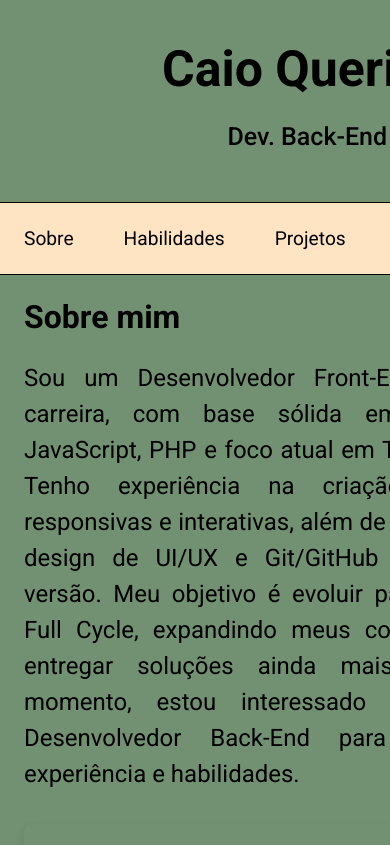
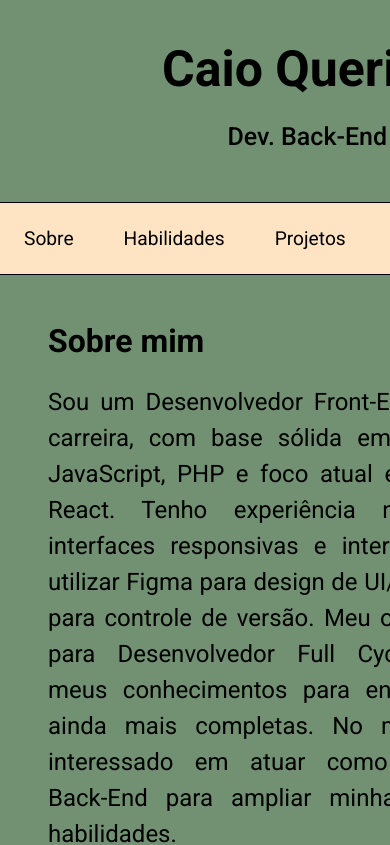
Before and after one commit to CaioQuerino/my-portfolio, a React (Vite) app in the folder my-portfolio/: page / in a window 390 px wide. Shown: the top 845 px of the page. Built offline with nearby package versions, Linux system fonts and the light colour scheme.

Commit message:
18-12-2024 : Bug na responsividade.

```diff
--- a/my-portfolio/src/components/Main.module.css
+++ b/my-portfolio/src/components/Main.module.css
@@ -1,4 +1,4 @@
 .content {
-    margin: 1.5rem;
+    margin: 3rem;
     text-align: justify;
 }
```
